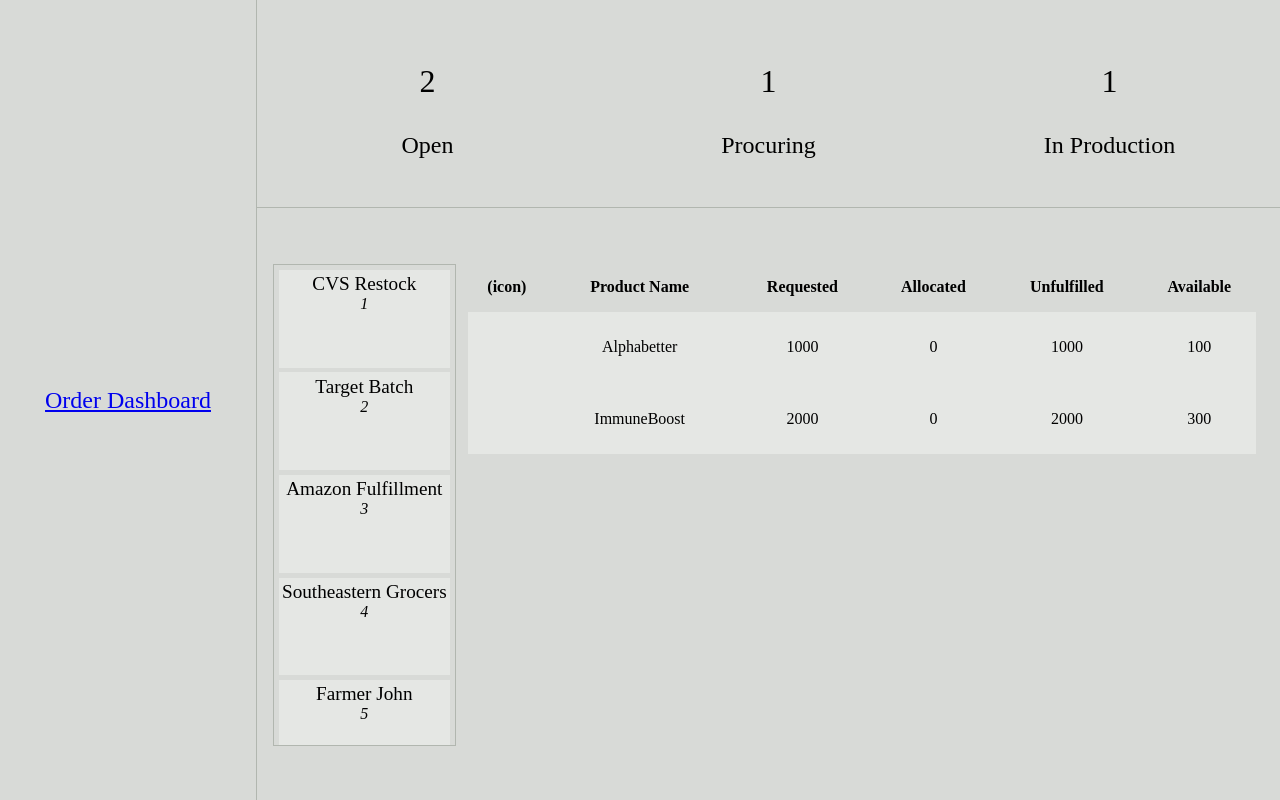
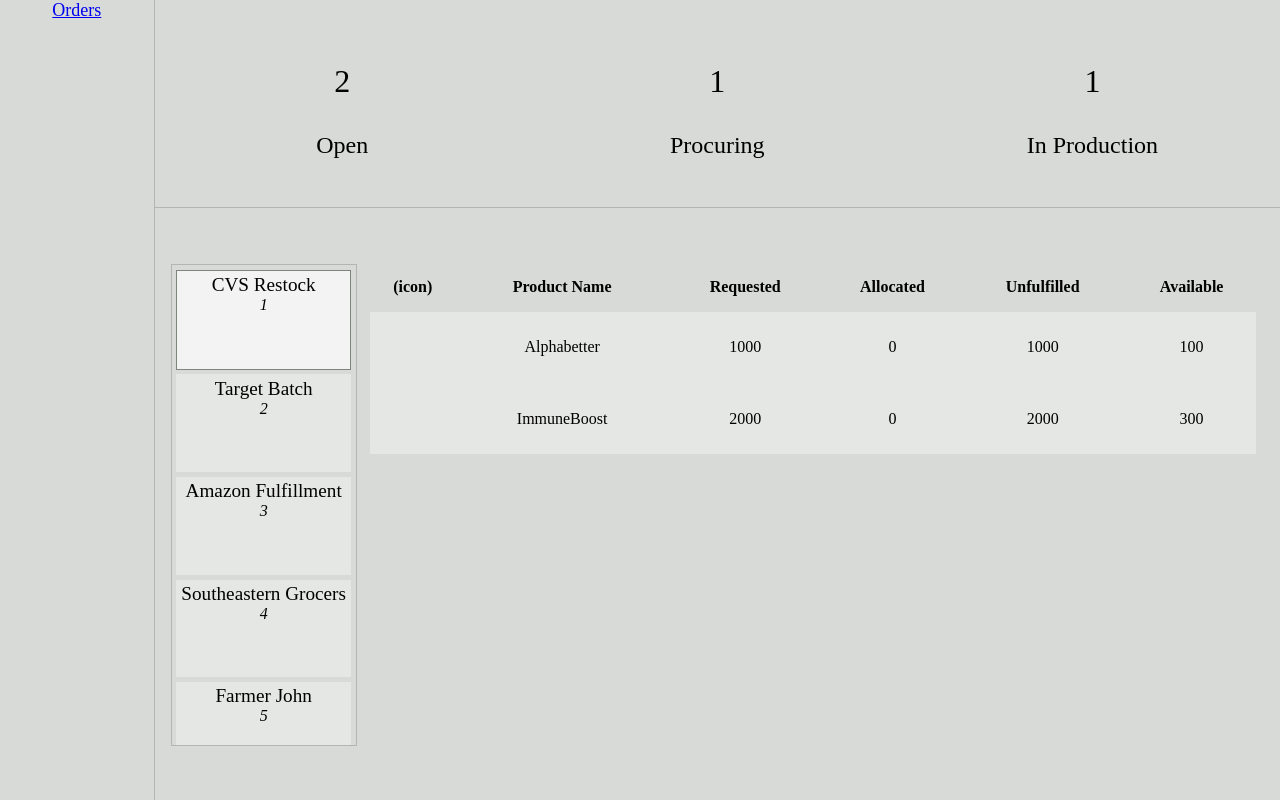
Before and after one commit to EthanCloin/supplyify, a Flask app: page / in a window 1280 px wide. Run offline with Flask 3, Linux system fonts and the light colour scheme; data comes from the database, SQL or seed files in the repository.

Commit message:
Interactivity: Clicking orders updates product table

```diff
--- a/app/main.py
+++ b/app/main.py
@@ -14,6 +14,16 @@ def home():
     return render_template("dashboard.html", **dashboard, products=default_products)
 
 
+@bp.route("/products")
+def get_products():
+    order_id = request.args.get("orderId")
+    if order_id is not None:
+        order_id = int(order_id)
+        products = get_products_on_order(order_id)
+        return render_template("order-products-table.html", products=products)
+    return ""
+
+
 def get_dashboard_data():
     cxn = db.get_db()
     all_orders = orders.get_all_orders(cxn)
--- a/app/static/css/main.css
+++ b/app/static/css/main.css
@@ -22,19 +22,19 @@ main {
   display: flex;
   flex-direction: column;
   background-color: var(--neutral-300);
+  height: 100vh;
 }
 nav.sidebar {
-  width: 20vw;
+  width: 12vw;
   height: 100vh;
   display: flex;
   flex-direction: column;
   background-color: var(--neutral-300);
   border-right: var(--neutral-500) solid 1px;
   align-items: center;
-  justify-content: space-around;
 
   .nav-item {
-    font-size: 24px;
+    font-size: 18px;
   }
 }
 
@@ -83,7 +83,7 @@ nav.sidebar {
   overflow-y: scroll;
   background-color: var(--neutral-300);
 
-  .__item {
+  .orders-list__item {
     height: calc(var(--products-table-height) / 5.25);
     margin: 0.3rem;
     padding: 0.2rem;
@@ -99,6 +99,10 @@ nav.sidebar {
       font-size: medium;
       font-style: italic;
     }
+  }
+  .orders-list__item--active {
+    background-color: var(--neutral-100);
+    border: var(--neutral-700) solid 1px;
   }
 }
 
--- a/app/templates/dashboard.html
+++ b/app/templates/dashboard.html
@@ -1,5 +1,17 @@
 {% extends 'layout.html' %}
 {% block content%}
+<script>
+    document.addEventListener("DOMContentLoaded", function () {
+        const first_order = document.querySelector(".orders-list").firstElementChild
+        first_order.click()
+    })
+
+    function highlight(selected) {
+        const orders = document.querySelectorAll(".orders-list__item");
+        orders.forEach(o => o.classList.remove("orders-list__item--active"));
+        selected.classList.add("orders-list__item--active");
+    }
+</script>
 <section class="orders-scorecards">
     <div class="__card">
         <p class="__number">{{ counts["open"] }}</p>
@@ -18,10 +30,12 @@
     <div class="orders-view">
         <div class="orders-list">
             {% for o in orders %}
-            <div class="__item">
+            <form class="orders-list__item" hx-get="/products" hx-target="next tbody" hx-swap="outerHTML"
+                hx-trigger="click" onclick="highlight(this)">
                 <p class="__title">{{ o["name"] }}</p>
                 <p class="__id">{{ o["orderId"] }}</p>
-            </div>
+                <input hidden name="orderId" value="{{ o['orderId'] }}" />
+            </form>
             {% endfor %}
         </div>
         <div class="products-view">
@@ -36,21 +50,7 @@
                         <th>Available</th>
                     </tr>
                 </thead>
-                <tbody>
-                    {% for p in products %}
-                    <tr>
-                        <td>
-                            <!-- TODO: add my svg icons -->
-                            <img>
-                        </td>
-                        <td>{{ p["name"] }}</td>
-                        <td>{{ p["requested"] }}</td>
-                        <td>{{ p["allocated"] }}</td>
-                        <td>{{ p["unfulfilled"] }}</td>
-                        <td>{{ p["available"] }}</td>
-                    </tr>
-                    {% endfor %}
-                </tbody>
+                <tbody></tbody>
             </table>
         </div>
     </div>
--- a/app/templates/layout.html
+++ b/app/templates/layout.html
@@ -1,16 +1,19 @@
 <!DOCTYPE html>
 <html lang="en">
-  <head>
+
+<head>
     <meta charset="UTF-8" />
     <meta name="viewport" content="width=device-width, initial-scale=1.0" />
     <link rel="stylesheet" href="/static/css/main.css" />
     <script src="/static/htmx.2.0.4.min.js"></script>
     <title>Supplify</title>
-  </head>
-  <body>
+</head>
+
+<body>
     <nav class="sidebar">
-      <a class="nav-item" href="/dashboard">Order Dashboard</a>
+        <a class="nav-item" href="/">Orders</a>
     </nav>
     <main>{% block content %}{% endblock %}</main>
-  </body>
+</body>
+
 </html>
--- /dev/null
+++ b/app/templates/order-products-table.html
@@ -0,0 +1,15 @@
+<tbody>
+    {% for p in products %}
+    <tr>
+        <td>
+            <!-- TODO: add my svg icons -->
+            <img />
+        </td>
+        <td>{{ p["name"] }}</td>
+        <td>{{ p["requested"] }}</td>
+        <td>{{ p["allocated"] }}</td>
+        <td>{{ p["unfulfilled"] }}</td>
+        <td>{{ p["available"] }}</td>
+    </tr>
+    {% endfor %}
+</tbody>
```
